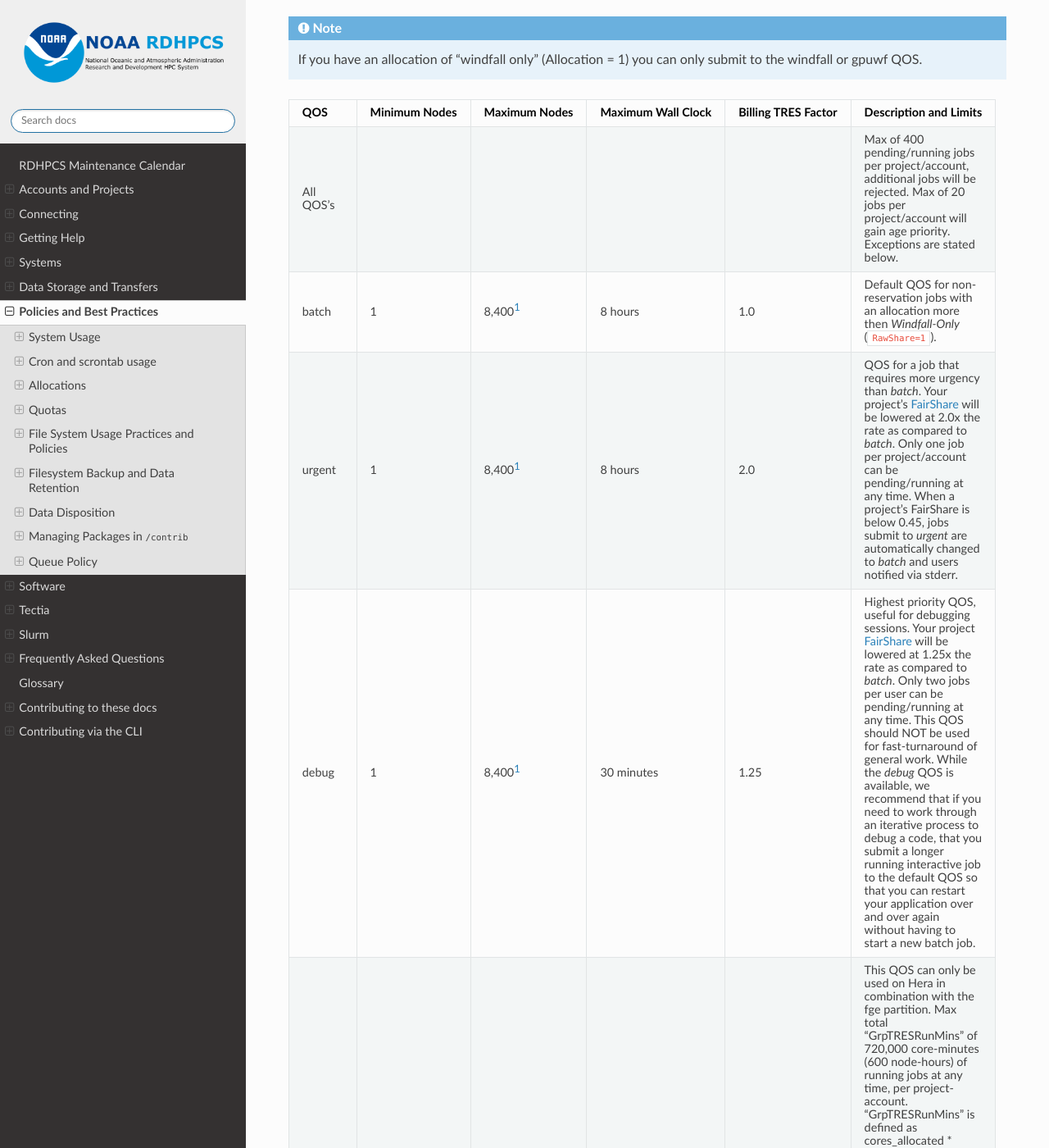
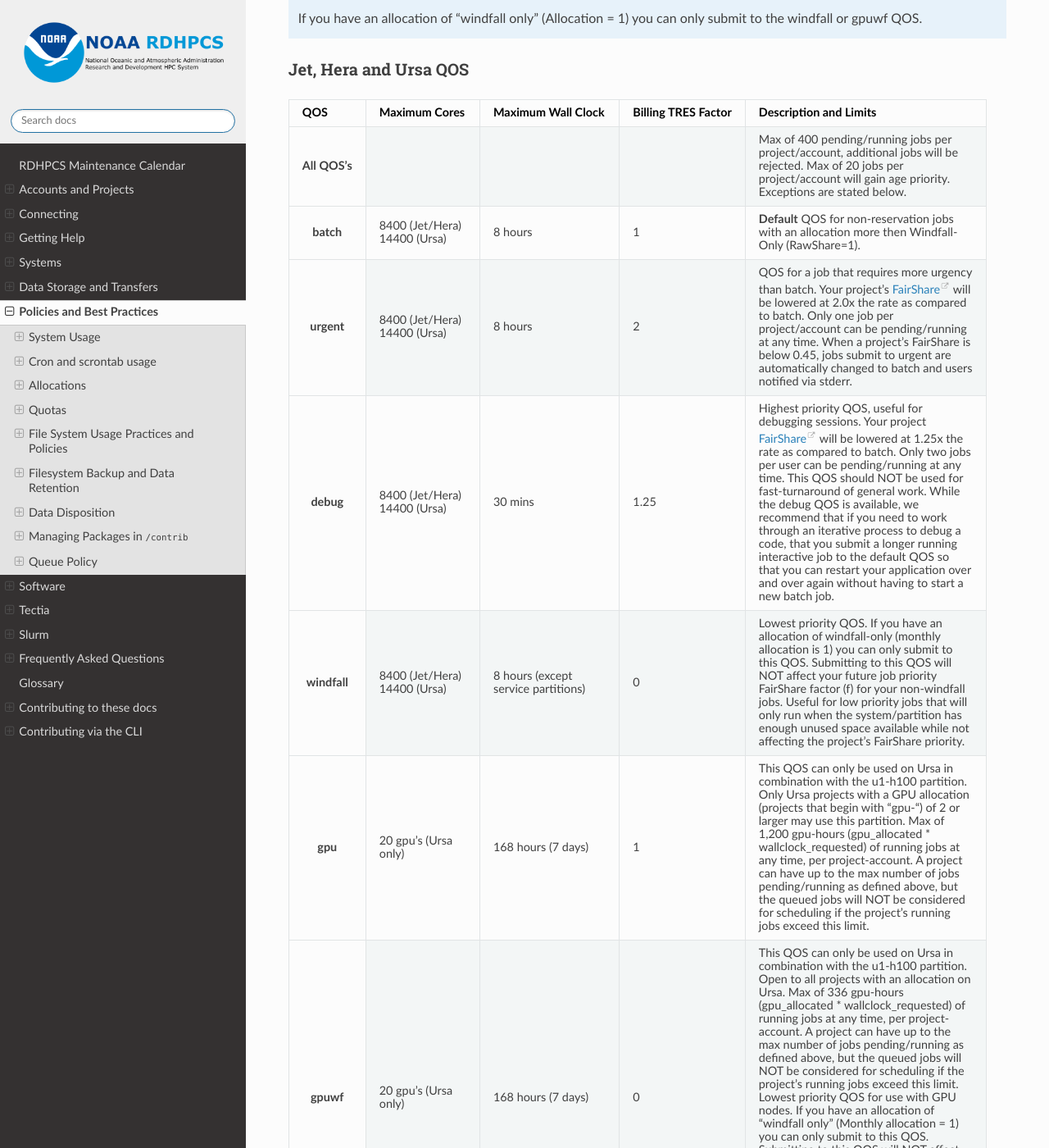
Before and after one commit to NOAA-RDHPCS/noaa-rdhpcs.github.io, a Sphinx documentation site: the page built from source/queue_policy/policies.rst, in a window 1280 px wide and 1400 px high, scrolled down 13073 px. Shown: the whole window at 82% size. Built offline with Sphinx 7.4.7 and the Read the Docs theme 3.1.0, drawn with Linux system fonts in a browser that asks for light colours; pages that are not in the unit, such as notebooks, are missing from menus; some of the changed text lies outside the part shown.

Commit message:
update QOS table per Nikki

```diff
--- a/source/queue_policy/policies.rst
+++ b/source/queue_policy/policies.rst
@@ -767,23 +767,23 @@ you run it.
 
    Do not use a time less than 120 seconds (2 min).
 
-.. _QOS-table:
-
-Jet and Hera
-------------
-
 .. note::
 
   If you have an allocation of "windfall only" (Allocation = 1) you
   can only submit to the windfall or gpuwf QOS.
 
+.. _QOS-table:
+
+Jet, Hera and Ursa QOS
+----------------------
+
 .. list-table::
    :header-rows: 1
+   :stub-columns: 1
    :align: left
 
    * - QOS
-     - Minimum Nodes
-     - Maximum Nodes
+     - Maximum Cores
      - Maximum Wall Clock
      - Billing TRES Factor
      - Description and Limits
@@ -791,119 +791,54 @@ Jet and Hera
      -
      -
      -
-     -
-     - Max of 400 pending/running jobs per project/account, additional
-       jobs will be rejected. Max of 20 jobs per project/account will
-       gain age priority. Exceptions are stated below.
+     - Max of 400 pending/running jobs per project/account, additional jobs will be rejected. Max of 20 jobs per project/account will gain age priority. Exceptions are stated below.
    * - batch
+     - 8400 (Jet/Hera)
+       14400 (Ursa)
+     - 8 hours
      - 1
-     - 8,400\ [1]_
+     - **Default** QOS for non-reservation jobs with an allocation more then Windfall-Only (RawShare=1).
+   * - urgent
+     - 8400 (Jet/Hera)
+       14400 (Ursa)
      - 8 hours
-     - 1.0
-     -  Default QOS for non-reservation jobs with an allocation more
-        then *Windfall-Only* (``RawShare=1``).
-   * - urgent
+     - 2
+     - QOS for a job that requires more urgency than batch. Your project’s `FairShare <https://slurm.schedmd.com/fair_tree.html>`_ will be lowered at 2.0x the rate as compared to batch. Only one job per project/account can be pending/running at any time. When a
+       project’s FairShare is below 0.45, jobs submit to urgent are automatically changed to batch and users notified via stderr.
+   * - debug
+     - 8400 (Jet/Hera)
+       14400 (Ursa)
+     - 30 mins
+     - 1.25
+     - Highest priority QOS, useful for debugging sessions. Your project `FairShare <https://slurm.schedmd.com/fair_tree.html>`_ will be lowered at 1.25x the rate as compared to batch. Only two jobs per user can be pending/running at any time. This QOS should NOT be
+       used for fast-turnaround of general work. While the debug QOS is available, we recommend that if you need to work through an iterative process to debug a code, that you submit a longer running interactive job to
+       the default QOS so that you can restart your application over and over again without having to start a new batch job.
+   * - windfall
+     - 8400 (Jet/Hera)
+       14400 (Ursa)
+     - 8 hours (except service partitions)
+     - 0
+     - Lowest priority QOS. If you have an allocation of windfall-only (monthly allocation is 1) you can only submit to this QOS. Submitting to this QOS will NOT affect your future job priority FairShare factor (f) for
+       your non-windfall jobs. Useful for low priority jobs that will only run when the system/partition has enough unused space available while not affecting the project’s FairShare priority.
+   * - gpu
+     - 20 gpu's (Ursa only)
+     - 168 hours (7 days)
      - 1
-     - 8,400\ [1]_
-     - 8 hours
-     - 2.0
-     -  QOS for a job that requires more urgency than *batch*. Your
-        project's :ref:`FairShare <slurm-fairshare>` will be lowered
-        at 2.0x the rate as compared to *batch*.  Only one job per
-        project/account can be pending/running at any time. When a
-        project's FairShare is below 0.45, jobs submit to *urgent*
-        are automatically changed to *batch* and users notified via
-        stderr.
-   * - debug
-     - 1
-     - 8,400\ [1]_
-     - 30 minutes
-     - 1.25
-     - Highest priority QOS, useful for debugging sessions.  Your
-       project :ref:`FairShare <slurm-fairshare>` will be lowered at
-       1.25x the rate as compared to *batch*.  Only two jobs per user
-       can be pending/running at any time.  This QOS should NOT be
-       used for fast-turnaround of general work. While the *debug* QOS
-       is available, we recommend that if you need to work through an
-       iterative process to debug a code, that you submit a longer
-       running interactive job to the default QOS so that you can
-       restart your application over and over again without having to
-       start a new batch job.
-   * - gpu
-     - 20 (1 node)
-     - 800 (40 nodes)\ [1]_
+     - This QOS can only be used on Ursa in combination with the u1-h100 partition. Only Ursa projects with a GPU allocation (projects that begin with “gpu-“) of 2 or larger may use this partition.
+       Max of 1,200 gpu-hours (gpu_allocated * wallclock_requested) of running jobs at any time, per project-account. A project can have up to the max number of jobs pending/running as defined above, but the queued jobs
+       will NOT be considered for scheduling if the project’s running jobs exceed this limit.
+   * - gpuwf
+     - 20 gpu's (Ursa only)
      - 168 hours (7 days)
-     - 1.0
-     - This QOS can only be used on Hera in combination with the fge
-       partition. Max total “GrpTRESRunMins” of 720,000 core-minutes
-       (600 node-hours) of running jobs at any time, per
-       project-account. “GrpTRESRunMins” is defined as cores_allocated
-       * wallclock_requested of running jobs. A project can have up to
-       the max number of jobs pending/running as defined above, but
-       the queued jobs will NOT be considered for scheduling if the
-       project’s running jobs exceed this limit. Use this gsheet as a
-       reference: Grp TRES Run Minutes For example, the following
-       combinations of the max running jobs per project-account are
-       permitted: 1. A project can have three 1-node jobs at 168 hours
-       of wallclock and one 1-node job at 96 hours of wallclock. 2. A
-       project can have one 8-node job at 75 hours of wallclock.
-   * - gpuwf
-     - 20 (1 node)
-     - 800 (40 nodes)\ [1]_
-     - 168 hours (7 days)
-     - 1.0
-     - This QOS can only be used on Hera in combination with the fge
-       partition. Max total “GrpTRESRunMins” of 201,600 core-minutes
-       (168 node-hours) of running jobs at any time, per
-       project-account. “GrpTRESRunMins” is defined as cores_allocated
-       * wallclock_requested of running jobs. A project can have up to
-       the max number of jobs pending/running as defined above, but
-       the queued jobs will NOT be considered for scheduling if the
-       project’s running jobs exceed this limit. Use this gsheet as a
-       reference: Grp TRES Run Minutes For example the following are
-       combinations of the max running jobs per project-account that
-       are permitted: 1. A project can have two 2-node jobs at 24
-       hours of wallclock and one 1-node job at 72 hours of wallclock.
-       1. A project can have one 1-node job at 168 hours of wallclock.
-       Lowest priority QOS for use with GPU nodes. If you have an
-       allocation of “windfall only” (Monthly allocation = 1) you can
-       only submit to this QOS. Submitting to this QOS will NOT affect
-       your future job priority FairShare Factor (f). EffectvUsage = 0.
-       See How FairShare Works. This QOS is useful for low priority
-       jobs that will only run when the system (partition(s)) has
-       enough unused space available, while not lowering the project’s
-       FairShare priority.
-   * - windfall
-     - 1
-     - 8,400\ [1]_
-     - 8 hours (Partition exception: *service*)
-     - 0.0
-     - Lowest priority QOS.  If you have an allocation of
-       windfall-only (monthly allocation is 1) you can only submit to
-       this QOS.  Submitting to this QOS will NOT affect your future
-       job priority :ref:`FairShare <slurm-fairshare>` factor (f) for
-       your non-windfall jobs. Useful for low priority jobs that will
-       only run when the system/partition has enough unused space
-       available while not effecting the project's FairShare priority.
-   * - novel
-     - 501 (Orion), 251 (Hercules)
-     - Largest partition size
-     - 8 hours
-     - 1.0
-     - QOS for running novel or experimental where nearly the full
-       system is required.  If you need to use the *novel* QOS, please
-       submit a ticket to the :ref:`help system <getting_help>` and
-       tell us what you want to do.  We will normally have to arrange
-       for some time for the job to go through, and we would like to
-       plan the process with you.
+     - 0
+     - This QOS can only be used on Ursa in combination with the u1-h100 partition. Open to all projects with an allocation on Ursa.
+       Max of 336 gpu-hours (gpu_allocated * wallclock_requested) of running jobs at any time, per project-account. A project can have up to the max number of jobs pending/running as defined above, but the queued jobs
+       will NOT be considered for scheduling if the project’s running jobs exceed this limit.
+       Lowest priority QOS for use with GPU nodes. If you have an allocation of “windfall only” (Monthly allocation = 1) you can only submit to this QOS. Submitting to this QOS will NOT affect your future job priority
+       FairShare Factor (f). EffectvUsage = 0. See How FairShare Works. This QOS is useful for low priority jobs that will only run when the system (partition(s)) has enough unused space available, while not lowering the
+       project’s FairShare priority.
 
-.. [1] Some partitions are small than the **Max Cores** QOS limit.
-   Jobs submitted only to partitions with an insufficient number of
-   cores will get stuck in pending, will not run, and will have to be
-   manually deleted by the user. The max nodes allowed per partition
-   is the min of the max cores allowed divided by the cores per node
-   of the partition (Hera and kJet: 8400/40=210 nodes) or the max
-   number of nodes in the partition (vJet: 288 nodes).
+
 
 Gaea
 ----
```
